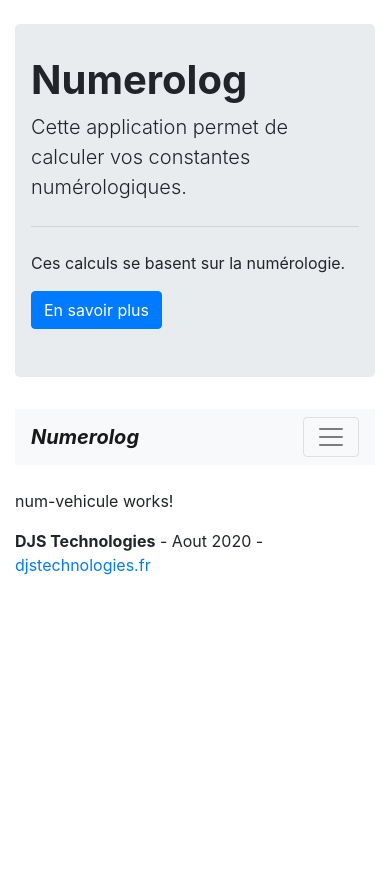
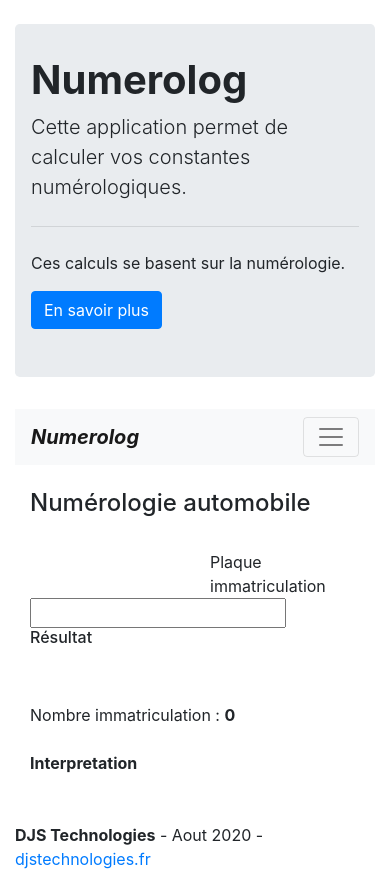
Before and after one commit to DiabateJS/numerolog_angular, an Angular app: page /vehicule in a window 390 px wide. Before the commit the page ends 844 px from the top, so only its background shows below. Built offline with nearby package versions, Linux system fonts and the light colour scheme.

Commit message:
Numérologie automobile.

```diff
--- a/src/app/num-vehicule/num-vehicule.component.html
+++ b/src/app/num-vehicule/num-vehicule.component.html
@@ -1 +1,25 @@
-<p>num-vehicule works!</p>
+<div class="container">
+  <div class="row">
+    <div class="col">
+      <h4>Numérologie automobile</h4>
+    </div>
+  </div>
+  <br>
+  <div class="row">
+    <div class="col"></div>
+    <div class="col">Plaque immatriculation</div>
+    <div class="col">
+      <input type="text" [(ngModel)]="immatriculation" (change)="doCalcul()">
+    </div>
+  </div>
+  <div class="row">
+    <div class="col">
+      <h6>Résultat</h6><br><br>
+      Nombre immatriculation : <b>{{nbreImmatriculation}}</b><br>
+      <br>
+      <b>Interpretation</b><br>
+      {{interNbreImmatriculation}}<br>
+      <br>
+    </div>
+  </div>
+</div>
--- a/src/app/num-vehicule/num-vehicule.component.ts
+++ b/src/app/num-vehicule/num-vehicule.component.ts
@@ -1,4 +1,5 @@
 import { Component, OnInit } from '@angular/core';
+import {NumerologService} from '../numerolog.service';
 
 @Component({
   selector: 'app-num-vehicule',
@@ -6,10 +7,36 @@
   styleUrls: ['./num-vehicule.component.css']
 })
 export class NumVehiculeComponent implements OnInit {
+  immatriculation:string;
+  nbreImmatriculation:number;
+  tabInterNbreImmatriculation:string[];
+  interNbreImmatriculation:string;
 
-  constructor() { }
+  constructor(private numerologService: NumerologService) {
+    this.immatriculation = '';
+    this.nbreImmatriculation = 0;
+    this.interNbreImmatriculation = '';
+  }
 
   ngOnInit(): void {
+    this.tabInterNbreImmatriculation = [
+        "véhicule pour départ (on n’en revient pas ? ). Favorise les démarches, les initiatives. Typé masculin avec des couleurs plutôt vives et un certain punch moteur mais peut aussi se contenter de rouler en première…Trajet à sens, directs, faits pour l’autoroute. Convient aux véhicules principaux, nerveux, conduite dynamique sujette aux excès. Première main ou neuf.",
+        "Véhicule pour retour, d’assistance, une seconde peau. Typé féminin, couleurs plus sombres ; lent et discret, roule en seconde… Trajets hésitants, sinueux, pour faire les courses, à prêter ou à louer. Véhicule secondaire, conduite souple. Seconde main.",
+        "Véhicule de ville, pour tout. Typé jeune ou pour enfants. Vif et réactif, se fait remarquer, aime la troisième ? Tout trajet, tourisme, nombreux aller-retours, pour se faire plaisir également. A priori plutôt petit et valorisant sauf si pour enfants. Une petite décapotable ?",
+        "Véhicule professionnel, utilitaire, fiable, solide, pratique, bonne voiture. Le 4 est bon pour une caisse. Trajets nécessaires, sobres et plutôt lent et prudent. Roule en quatrième ?",
+        "Véhicule rapide, sportif ou outil de séduction ? Favorise une conduite speed, vive et impulsive avec prise de risque, attention ! Bien pour les livraisons (coursier), la pub. Nombreux et tout type de trajet mais souvent. Roule en cinquième ? Sinon véhicule destiné à la liberté de déplacement.",
+        "Véhicule familial voire utilitaire, ne tirez pas sur l’ambulance ! Confortable, amortisseurs souples, côté pépère et tranquille. Peut aussi dans certains cas prendre les traits d’un véhicule élégant et harmonieux mais plus rare. Trajets de groupe, famille, obligatoires ou soin.",
+        "Le nombre parfait à priori pour un véhicule : fiabilité et excellence au rendez-vous ! C’est la machine qui fait corps avec vous, qui se pilote en donnant du plaisir, l’alter ego automobile. Convient aux véhicules particuliers, spéciaux, uniques (ce sont les vôtres) . Favorise les voyages (au bord de la mer?) et la conduite en général.",
+        "Véhicule solennel, à priori imposant et puissant voire officiel (un corbillard ?). Peut être un camion ou se prend comme tel. Favorise une conduite affirmée et franche, qui pousse ou tracte… Le noir lui va si bien ! N’oublions pas le 4×4=8, le tout-terrain, le franchisseur. Attention aux obstacles et mauvaises rencontres sur la route, véhicule plutôt frontal…Sinon véhicule efficace et très utilisé.",
+        "Véhicule de grande taille, de grand tourisme ou de luxe pour voyager et emmener du monde ou pour afficher son élitisme. Goût pour les grands espaces en dehors de toute limite, tendance à la transgression par le dépassement des limites. Lien avec l’étranger."
+    ];
+  }
+
+  doCalcul(){
+    this.nbreImmatriculation = this.numerologService.reductionChaine(this.immatriculation);
+    if (this.nbreImmatriculation > 0 && this.nbreImmatriculation < 10){
+        this.interNbreImmatriculation = this.tabInterNbreImmatriculation[this.nbreImmatriculation-1];
+    }
   }
 
 }
```
